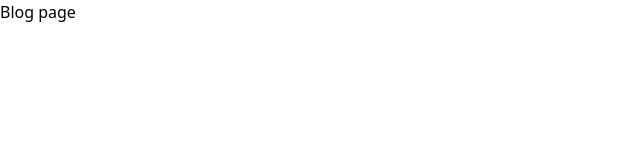
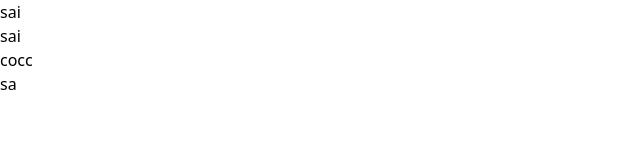
Before and after one commit to sai-krishna-uppuluri/medium-clone, a React (Vite) app in the folder frontend/: page /blog in a window 1280 px wide. Shown: the top 160 px of the page, without its empty margins (0-640 px from the left). Built offline with nearby package versions, Linux system fonts and the light colour scheme.

Commit message:
Blog Card Initialized

```diff
--- a/frontend/src/components/BlogCard.tsx
+++ b/frontend/src/components/BlogCard.tsx
@@ -1,12 +1,22 @@
-export const BlogCard = () => {
+interface BlogCardProps {
+  Author: string;
+  title: string;
+  content: string;
+  publishedDate: string;
+}
+
+export const BlogCard = ({
+  Author,
+  title,
+  content,
+  publishedDate,
+}: BlogCardProps) => {
   return (
     <div>
-      <div>
-        <h1> Blog Title </h1>
-        <p> Blog Description </p>
-        <p> Blog Author </p>
-        <p> Blog Published Date </p>
-      </div>
+      <div>{Author}</div>
+      <div>{title}</div>
+      <div>{content}</div>
+      <div>{publishedDate}</div>
     </div>
   );
 };
--- a/frontend/src/pages/Blog.tsx
+++ b/frontend/src/pages/Blog.tsx
@@ -1,7 +1,9 @@
+import { BlogCard } from "../components/BlogCard";
+
 export const Blog = () => {
   return (
     <div>
-      <h1> Blog page</h1>
+      <BlogCard title="sai" content="cocc" publishedDate="sa" Author="sai" />
     </div>
   );
 };
```
